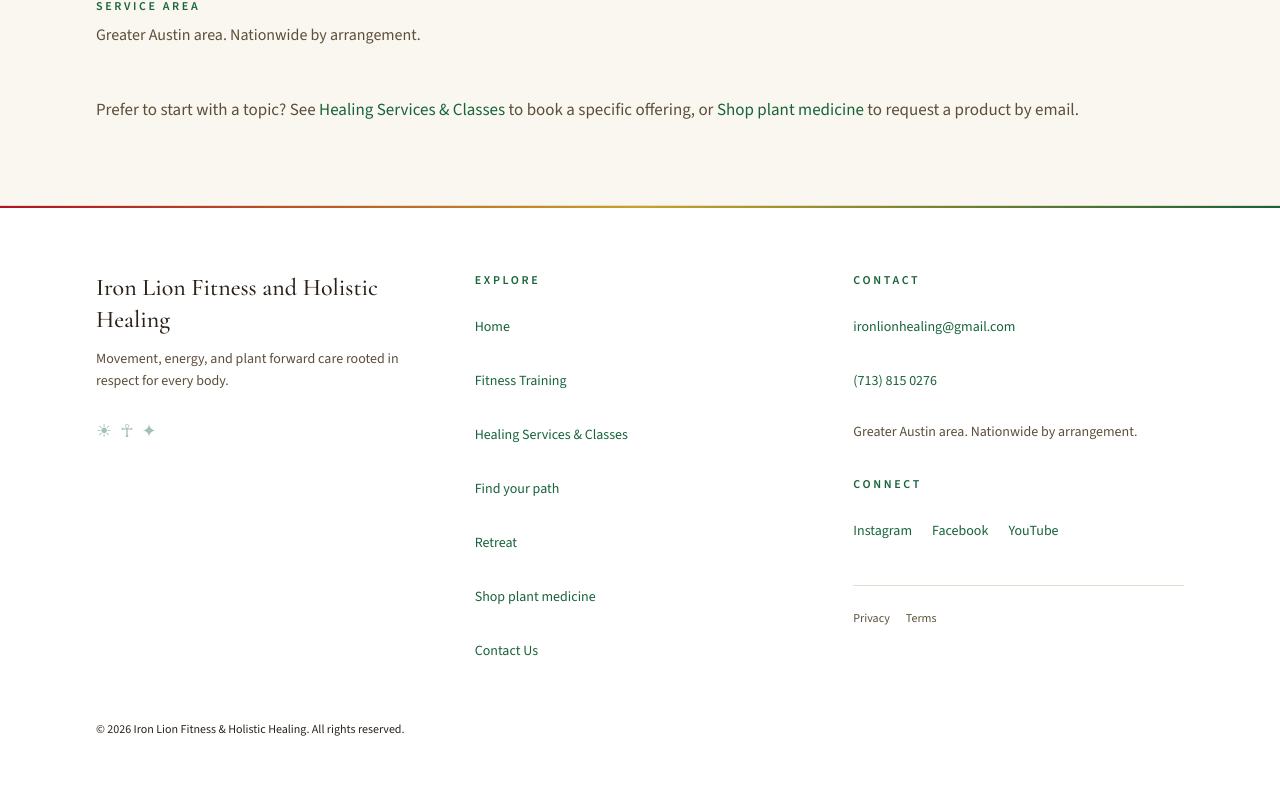
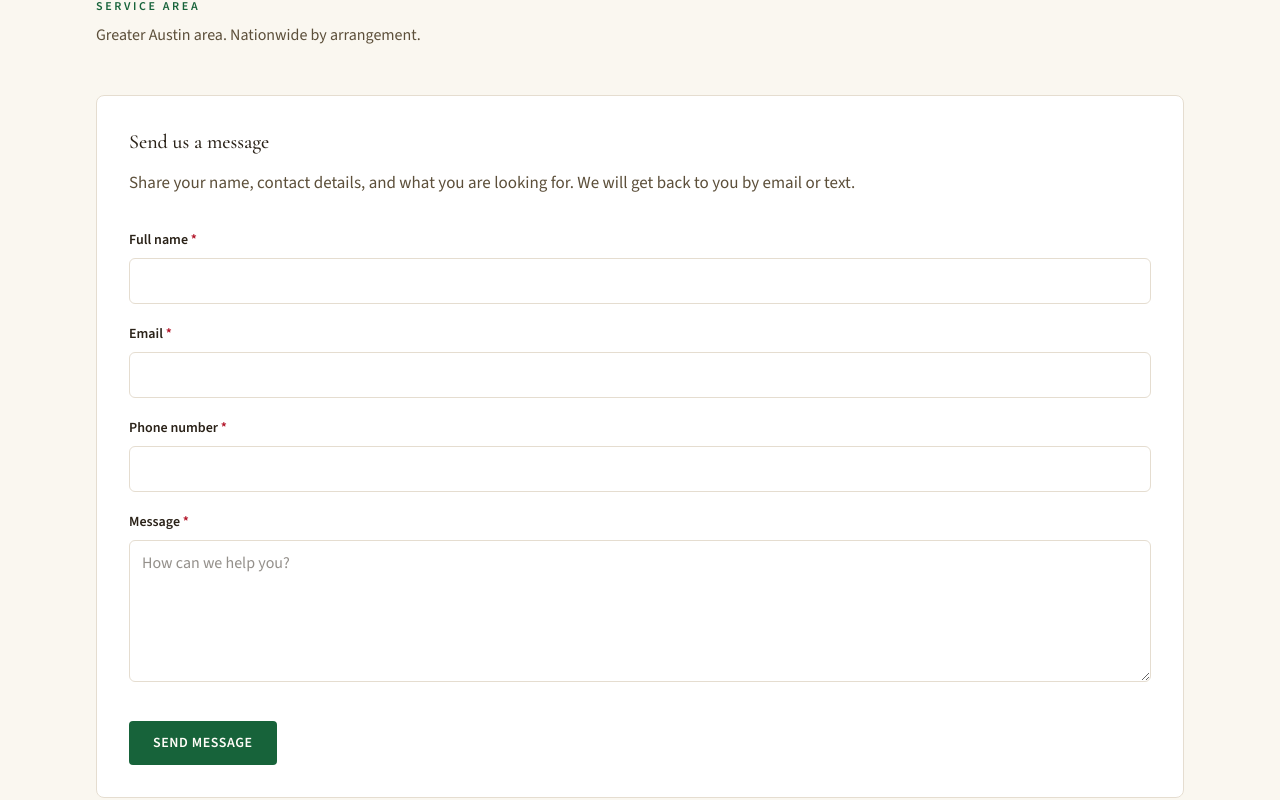
Before and after one commit to ironlionsoftware-web/zion, a Next.js app: page /contact in a window 1280 px wide. Shown: the part 1380-2180 px from the top of the page. Built offline with nearby package versions, Linux system fonts and the light colour scheme.

Commit message:
Add contact form that emails inquiries via Resend.
- Contact page form: name, email, phone, and message
- POST /api/contact sends to ADMIN_NOTIFY_EMAIL with reply-to set to the customer

Co-authored-by: Cursor <cursoragent@cursor.com>

```diff
--- /dev/null
+++ b/app/api/contact/route.ts
@@ -0,0 +1,45 @@
+import { NextResponse } from "next/server";
+import { validateContactInput } from "@/lib/contact/validate";
+import { notifyAdmin } from "@/lib/notifications/email";
+
+export async function POST(request: Request) {
+  let body: Record<string, unknown>;
+  try {
+    body = (await request.json()) as Record<string, unknown>;
+  } catch {
+    return NextResponse.json({ error: "Invalid request." }, { status: 400 });
+  }
+
+  const validated = validateContactInput(body);
+  if (!validated.ok) {
+    return NextResponse.json({ error: validated.error }, { status: 400 });
+  }
+
+  const { fullName, email, phone, message } = validated.data;
+  const sent = await notifyAdmin({
+    subject: `Contact form: ${fullName}`,
+    replyTo: email,
+    text: [
+      "New message from the Iron Lion contact form:",
+      "",
+      `Name: ${fullName}`,
+      `Email: ${email}`,
+      `Phone: ${phone}`,
+      "",
+      "Message:",
+      message,
+    ].join("\n"),
+  });
+
+  if (!sent) {
+    return NextResponse.json(
+      {
+        error:
+          "We could not send your message right now. Please email us directly or try again in a few minutes.",
+      },
+      { status: 503 },
+    );
+  }
+
+  return NextResponse.json({ ok: true });
+}
--- a/app/contact/page.tsx
+++ b/app/contact/page.tsx
@@ -1,6 +1,7 @@
 import type { Metadata } from "next";
 import { Container } from "@/components/layout/Container";
 import { PageHeader } from "@/components/layout/PageHeader";
+import { ContactForm } from "@/components/contact/ContactForm";
 import { NatureFeature } from "@/components/sections/NatureFeature";
 import { austinLandscapePhotos, site } from "@/content/site";
 
@@ -55,6 +56,8 @@ export default function ContactPage() {
             </div>
           </dl>
 
+          <ContactForm />
+
           <p className="prose-content mt-12 text-sm">
             Prefer to start with a topic? See{" "}
             <a
@@ -70,7 +73,7 @@ export default function ContactPage() {
             >
               Shop plant medicine
             </a>{" "}
-            to request a product by email.
+            to browse the apothecary.
           </p>
         </Container>
       </div>
--- /dev/null
+++ b/components/contact/ContactForm.tsx
@@ -0,0 +1,156 @@
+"use client";
+
+import { useState } from "react";
+import { site } from "@/content/site";
+
+export function ContactForm() {
+  const form = site.contact.form;
+  const [fullName, setFullName] = useState("");
+  const [email, setEmail] = useState("");
+  const [phone, setPhone] = useState("");
+  const [message, setMessage] = useState("");
+  const [website, setWebsite] = useState("");
+  const [loading, setLoading] = useState(false);
+  const [error, setError] = useState<string | null>(null);
+  const [sent, setSent] = useState(false);
+
+  async function handleSubmit(event: React.FormEvent<HTMLFormElement>) {
+    event.preventDefault();
+    setLoading(true);
+    setError(null);
+
+    try {
+      const res = await fetch("/api/contact", {
+        method: "POST",
+        headers: { "Content-Type": "application/json" },
+        body: JSON.stringify({ fullName, email, phone, message, website }),
+      });
+      const data = (await res.json()) as { error?: string };
+
+      if (!res.ok) {
+        setError(data.error ?? form.errorMessage);
+        return;
+      }
+
+      setSent(true);
+      setFullName("");
+      setEmail("");
+      setPhone("");
+      setMessage("");
+    } catch {
+      setError(form.errorMessage);
+    } finally {
+      setLoading(false);
+    }
+  }
+
+  if (sent) {
+    return (
+      <p className="card border-[var(--rasta-green)] p-5 text-sm leading-relaxed text-[var(--foreground)]" role="status">
+        {form.successMessage}
+      </p>
+    );
+  }
+
+  return (
+    <form onSubmit={handleSubmit} className="card mt-12 p-6 sm:p-8" aria-labelledby="contact-form-heading">
+      <h2 id="contact-form-heading" className="font-display text-xl font-medium text-[var(--foreground)]">
+        {form.heading}
+      </h2>
+      <p className="prose-content mt-3 text-sm">{form.lead}</p>
+
+      <div className="mt-8 space-y-5">
+        <div className="absolute -left-[9999px] h-px w-px overflow-hidden" aria-hidden>
+          <label htmlFor="contact-website">Website</label>
+          <input
+            id="contact-website"
+            name="website"
+            type="text"
+            tabIndex={-1}
+            autoComplete="off"
+            value={website}
+            onChange={(e) => setWebsite(e.target.value)}
+          />
+        </div>
+
+        <div>
+          <label htmlFor="contact-name" className="block text-sm font-semibold text-[var(--foreground)]">
+            {form.nameLabel} <span className="text-[var(--rasta-red)]">*</span>
+          </label>
+          <input
+            id="contact-name"
+            name="fullName"
+            type="text"
+            autoComplete="name"
+            required
+            value={fullName}
+            onChange={(e) => setFullName(e.target.value)}
+            className="form-control mt-2"
+          />
+        </div>
+
+        <div>
+          <label htmlFor="contact-email" className="block text-sm font-semibold text-[var(--foreground)]">
+            {form.emailLabel} <span className="text-[var(--rasta-red)]">*</span>
+          </label>
+          <input
+            id="contact-email"
+            name="email"
+            type="email"
+            autoComplete="email"
+            required
+            value={email}
+            onChange={(e) => setEmail(e.target.value)}
+            className="form-control mt-2"
+          />
+        </div>
+
+        <div>
+          <label htmlFor="contact-phone" className="block text-sm font-semibold text-[var(--foreground)]">
+            {form.phoneLabel} <span className="text-[var(--rasta-red)]">*</span>
+          </label>
+          <input
+            id="contact-phone"
+            name="phone"
+            type="tel"
+            autoComplete="tel"
+            required
+            value={phone}
+            onChange={(e) => setPhone(e.target.value)}
+            className="form-control mt-2"
+          />
+        </div>
+
+        <div>
+          <label htmlFor="contact-message" className="block text-sm font-semibold text-[var(--foreground)]">
+            {form.messageLabel} <span className="text-[var(--rasta-red)]">*</span>
+          </label>
+          <textarea
+            id="contact-message"
+            name="message"
+            rows={5}
+            required
+            value={message}
+            onChange={(e) => setMessage(e.target.value)}
+            placeholder={form.messagePlaceholder}
+            className="form-control mt-2"
+          />
+        </div>
+      </div>
+
+      <button
+        type="submit"
+        disabled={loading}
+        className="btn btn-primary mt-8 w-full disabled:cursor-not-allowed disabled:opacity-60 sm:w-auto"
+      >
+        {loading ? form.submittingLabel : form.submitLabel}
+      </button>
+
+      {error ? (
+        <p className="mt-4 text-sm text-[var(--rasta-red)]" role="alert">
+          {error}
+        </p>
+      ) : null}
+    </form>
+  );
+}
--- a/content/site.ts
+++ b/content/site.ts
@@ -187,7 +187,20 @@ export const site = {
     phoneNote: "Text only",
     serviceArea: "Greater Austin area. Nationwide by arrangement.",
     intro:
-      "Email or call for shop orders, session bookings, retreat questions, or anything else. We will reply with availability and next steps.",
+      "Email, call, or send us a message below for shop orders, session bookings, retreat questions, or anything else. We will reply with availability and next steps.",
+    form: {
+      heading: "Send us a message",
+      lead: "Share your name, contact details, and what you are looking for. We will get back to you by email or text.",
+      nameLabel: "Full name",
+      emailLabel: "Email",
+      phoneLabel: "Phone number",
+      messageLabel: "Message",
+      messagePlaceholder: "How can we help you?",
+      submitLabel: "Send message",
+      submittingLabel: "Sending…",
+      successMessage: "Thank you. Your message was sent. We will reply soon.",
+      errorMessage: "Could not send your message. Please try again or email us directly.",
+    },
   },
   social: {
     instagram: "https://www.instagram.com/ironlion_healing/",
--- /dev/null
+++ b/lib/contact/validate.ts
@@ -0,0 +1,44 @@
+const EMAIL_RE = /^[^\s@]+@[^\s@]+\.[^\s@]+$/;
+
+export type ContactFormInput = {
+  fullName: string;
+  email: string;
+  phone: string;
+  message: string;
+};
+
+export function validateContactInput(body: {
+  fullName?: unknown;
+  email?: unknown;
+  phone?: unknown;
+  message?: unknown;
+  website?: unknown;
+}): { ok: true; data: ContactFormInput } | { ok: false; error: string } {
+  if (typeof body.website === "string" && body.website.trim()) {
+    return { ok: false, error: "Could not send your message. Please try again." };
+  }
+
+  const fullName = typeof body.fullName === "string" ? body.fullName.trim() : "";
+  const email = typeof body.email === "string" ? body.email.trim().toLowerCase() : "";
+  const phone = typeof body.phone === "string" ? body.phone.trim() : "";
+  const message = typeof body.message === "string" ? body.message.trim() : "";
+
+  if (fullName.length < 2) {
+    return { ok: false, error: "Please enter your name." };
+  }
+  if (!EMAIL_RE.test(email)) {
+    return { ok: false, error: "Please enter a valid email address." };
+  }
+  const phoneDigits = phone.replace(/\D/g, "");
+  if (phoneDigits.length < 10) {
+    return { ok: false, error: "Please enter a valid phone number (at least 10 digits)." };
+  }
+  if (message.length < 10) {
+    return { ok: false, error: "Please enter a message (at least 10 characters)." };
+  }
+  if (message.length > 5000) {
+    return { ok: false, error: "Your message is too long. Please shorten it and try again." };
+  }
+
+  return { ok: true, data: { fullName, email, phone, message } };
+}
--- a/lib/notifications/email.ts
+++ b/lib/notifications/email.ts
@@ -3,9 +3,10 @@ import { site } from "@/content/site";
 type NotifyParams = {
   subject: string;
   text: string;
+  replyTo?: string;
 };
 
-export async function notifyAdmin({ subject, text }: NotifyParams): Promise<void> {
+export async function notifyAdmin({ subject, text, replyTo }: NotifyParams): Promise<boolean> {
   const to = process.env.ADMIN_NOTIFY_EMAIL?.trim() || site.contact.email;
   const from = process.env.RESEND_FROM?.trim() || "Iron Lion <onboarding@resend.dev>";
   const apiKey = process.env.RESEND_API_KEY?.trim();
@@ -14,7 +15,7 @@ export async function notifyAdmin({ subject, text }: NotifyParams): Promise<void
     if (process.env.NODE_ENV !== "production") {
       console.info(`[notify] To: ${to}\nSubject: ${subject}\n${text}`);
     }
-    return;
+    return process.env.NODE_ENV !== "production";
   }
 
   try {
@@ -29,12 +30,16 @@ export async function notifyAdmin({ subject, text }: NotifyParams): Promise<void
         to: [to],
         subject,
         text,
+        ...(replyTo ? { reply_to: replyTo } : {}),
       }),
     });
     if (!res.ok) {
       console.error("Resend notify failed:", await res.text());
+      return false;
     }
+    return true;
   } catch (error) {
     console.error("Resend notify error:", error);
+    return false;
   }
 }
```
Also changed, not shown: 1 other file (tests, documents, lock files or other folders).
